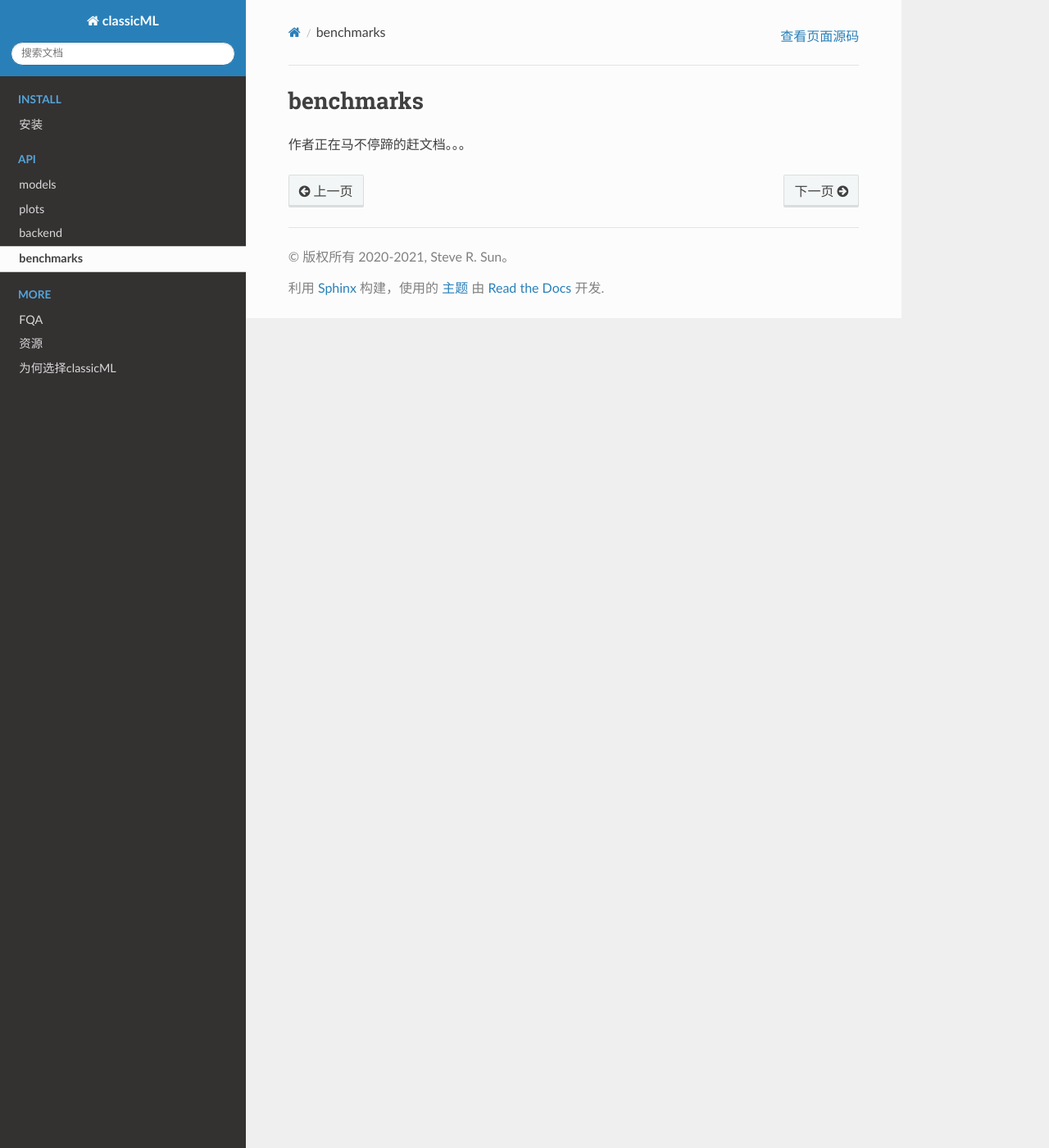
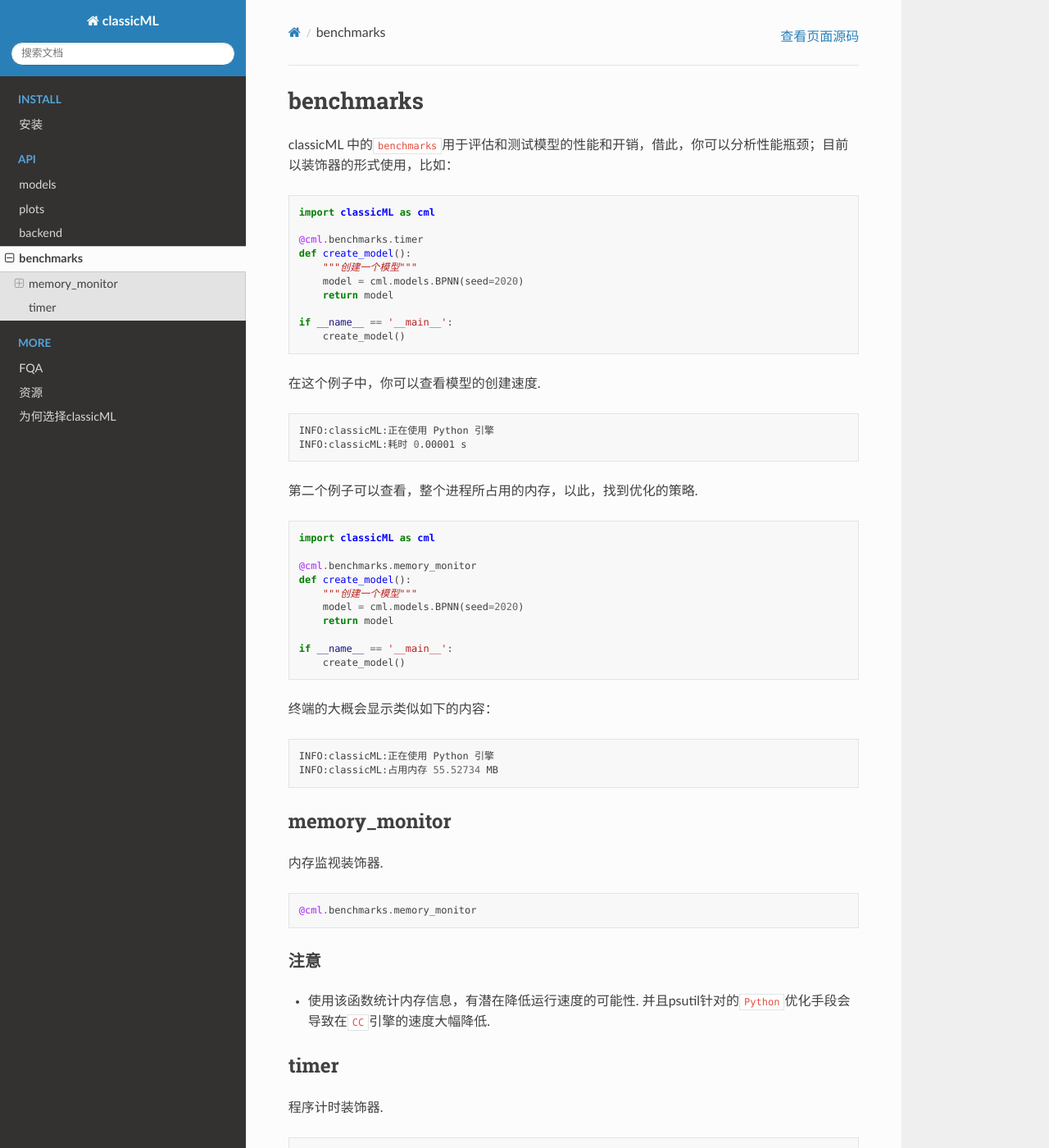
Before and after one commit to sun1638650145/classicML, a Sphinx documentation site: the page built from docs/source/benchmarks.md, in a window 1280 px wide and 1400 px high. Shown: the whole window at 82% size. Built offline with Sphinx 7.4.7 and the Read the Docs theme 2.0.0, drawn with Linux system fonts in a browser that asks for light colours; some of the changed text lies outside the part shown.

Commit message:
finish docs/backend

````diff
--- a/docs/source/backend/python/tree/index.rst
+++ b/docs/source/backend/python/tree/index.rst
@@ -3,7 +3,7 @@
 tree
 ====
 
-``tree``\ 是classicML中关于树操作的模块，它可以实现树的生成，剪枝等功能。
+``tree``\ 是classicML中关于树操作的模块，它可以实现树的生成，剪枝等功能.
 
 .. toctree::
    :maxdepth: 2
--- a/docs/source/benchmarks.md
+++ b/docs/source/benchmarks.md
@@ -1,3 +1,65 @@
 # benchmarks
 
-作者正在马不停蹄的赶文档。。。
+classicML 中的```benchmarks```用于评估和测试模型的性能和开销，借此，你可以分析性能瓶颈；目前以装饰器的形式使用，比如：
+
+```python
+import classicML as cml
+
+@cml.benchmarks.timer
+def create_model():
+    """创建一个模型"""
+    model = cml.models.BPNN(seed=2020)
+    return model
+
+if __name__ == '__main__':
+    create_model()
+```
+
+在这个例子中，你可以查看模型的创建速度.
+
+```shell
+INFO:classicML:正在使用 Python 引擎
+INFO:classicML:耗时 0.00001 s
+```
+
+第二个例子可以查看，整个进程所占用的内存，以此，找到优化的策略.
+
+```python
+import classicML as cml
+
+@cml.benchmarks.memory_monitor
+def create_model():
+    """创建一个模型"""
+    model = cml.models.BPNN(seed=2020)
+    return model
+
+if __name__ == '__main__':
+    create_model()
+```
+
+终端的大概会显示类似如下的内容：
+
+```python
+INFO:classicML:正在使用 Python 引擎
+INFO:classicML:占用内存 55.52734 MB
+```
+
+## memory_monitor
+
+内存监视装饰器.
+
+```python
+@cml.benchmarks.memory_monitor
+```
+
+### 注意
+
+* 使用该函数统计内存信息，有潜在降低运行速度的可能性. 并且psutil针对的```Python```优化手段会导致在```CC```引擎的速度大幅降低.
+
+## timer
+
+程序计时装饰器.
+
+```python
+@cml.benchmarks.timer
+```
````
Also changed, not shown: 2 other files.
